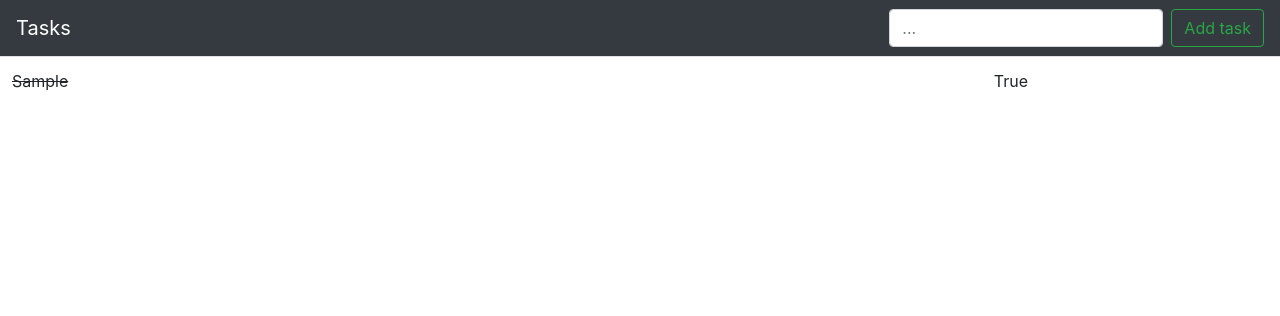
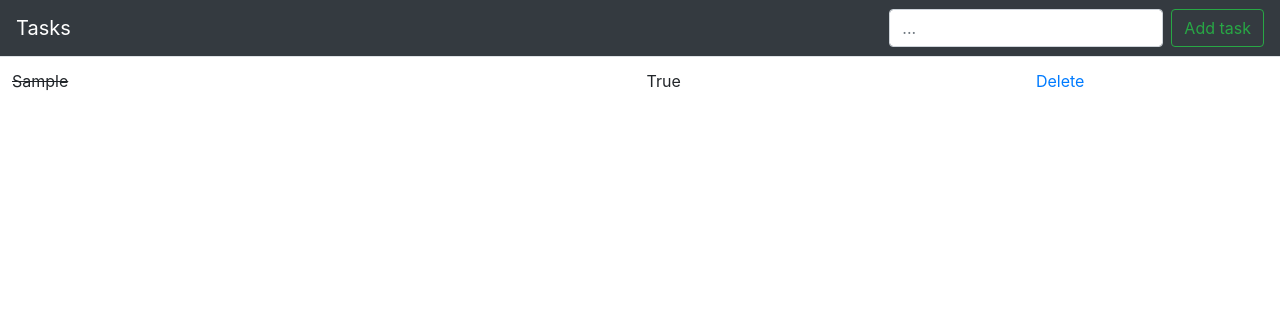
Before and after one commit to Kuokkane/Tasklist, a Django app: page / in a window 1280 px wide. Shown: the top 316 px of the page. Run offline with Django 3.2, Linux system fonts and the light colour scheme; tables that the repository leaves empty hold one stand-in row (values such as "Sample post"); some libraries are stand-ins or nearby versions.

Commit message:
added delete functionality

```diff
--- a/taskapp/forms.py
+++ b/taskapp/forms.py
@@ -1,5 +1,6 @@
 from django import forms
 from .models import List
+
 
 class ListForm(forms.ModelForm):
     class Meta:
--- a/taskapp/templates/addtask.html
+++ b/taskapp/templates/addtask.html
@@ -10,12 +10,14 @@
 			{%if task.completed%}
 		<tr>
 			<td class="striker">{{ task.task }}</a></td>
-			<td><center>{{ task.completed}} </center></td>
+            <td><center>{{ task.completed}} </center></td>
+            <td><center><a href="{%url 'delete' task.id %}">Delete</a></center></td>
 		</tr>
 		{%else%}
 		<tr>
 			<td>{{ task.task }}</a></td>
-			<td><center>{{ task.completed}} </center></td>
+            <td><center>{{ task.completed}} </center></td>
+            <td><center><a href="{%url 'delete' task.id %}">Delete</a></center></td>
 		</tr>
 		{%endif%}
 		{%endfor%}
--- a/taskapp/urls.py
+++ b/taskapp/urls.py
@@ -3,5 +3,5 @@ from . import views
 
 urlpatterns = [
     path('', views.addtask, name='addtask'),
-
+    path('delete/<list_id>', views.delete, name='delete'),
 ]
--- a/taskapp/views.py
+++ b/taskapp/views.py
@@ -1,8 +1,9 @@
 from django.shortcuts import render, redirect
 from .models import List
 from .forms import ListForm
+from django.http import HttpResponseRedirect
 
-
+#ottaa käyttäjän syötteen ja tallentaa sen tietokantaan ja listaa kaikki tehtävät
 def addtask(request):
 
 	if request.method == 'POST':
@@ -17,3 +18,9 @@ def addtask(request):
 	else:
 		tasklist = List.objects.all
 		return render(request, 'addtask.html', {'tasklist': tasklist})
+
+def delete(request, list_id):
+    task = List.objects.get(pk=list_id)
+    task.delete()
+
+    return redirect('addtask')
```
Also changed, not shown: db.sqlite3.
